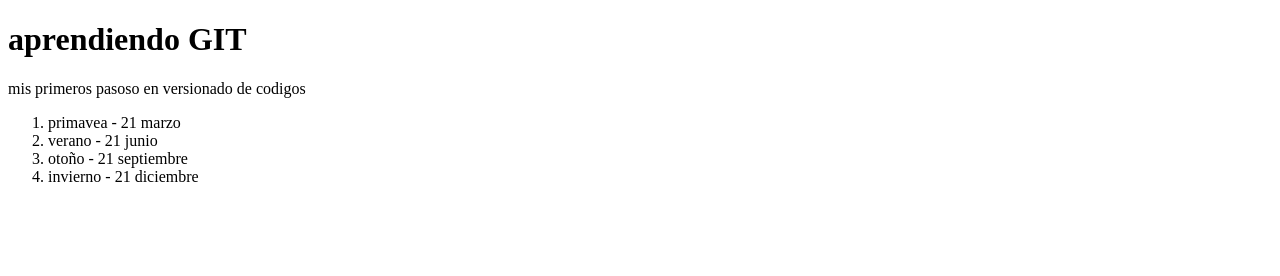
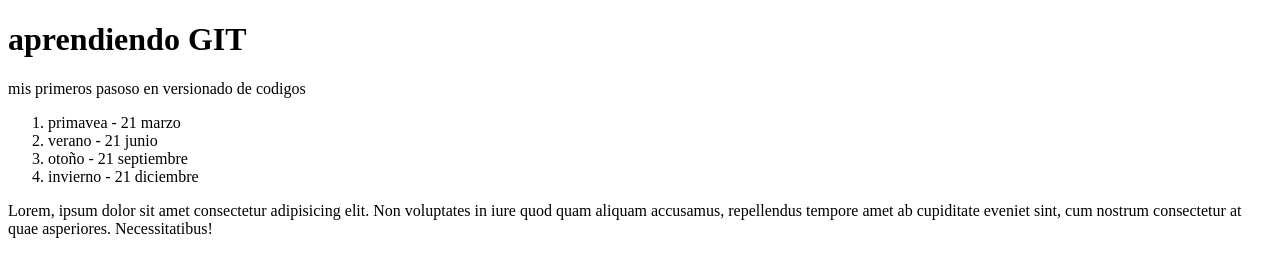
Before and after one commit to Jacinto-Barreda/Youtube-git, a plain HTML site: page index.html in a window 1280 px wide. Drawn offline with Linux system fonts and the light colour scheme.

Commit message:
agregando dos parrafo

```diff
--- a/index.html
+++ b/index.html
@@ -15,6 +15,6 @@
         <li>otoño - 21 septiembre</li>
         <li>invierno - 21 diciembre</li>
     </ol>
-
+    <p>Lorem, ipsum dolor sit amet consectetur adipisicing elit. Non voluptates in iure quod quam aliquam accusamus, repellendus tempore amet ab cupiditate eveniet sint, cum nostrum consectetur at quae asperiores. Necessitatibus!</p>
 </body>
 </html>
```
